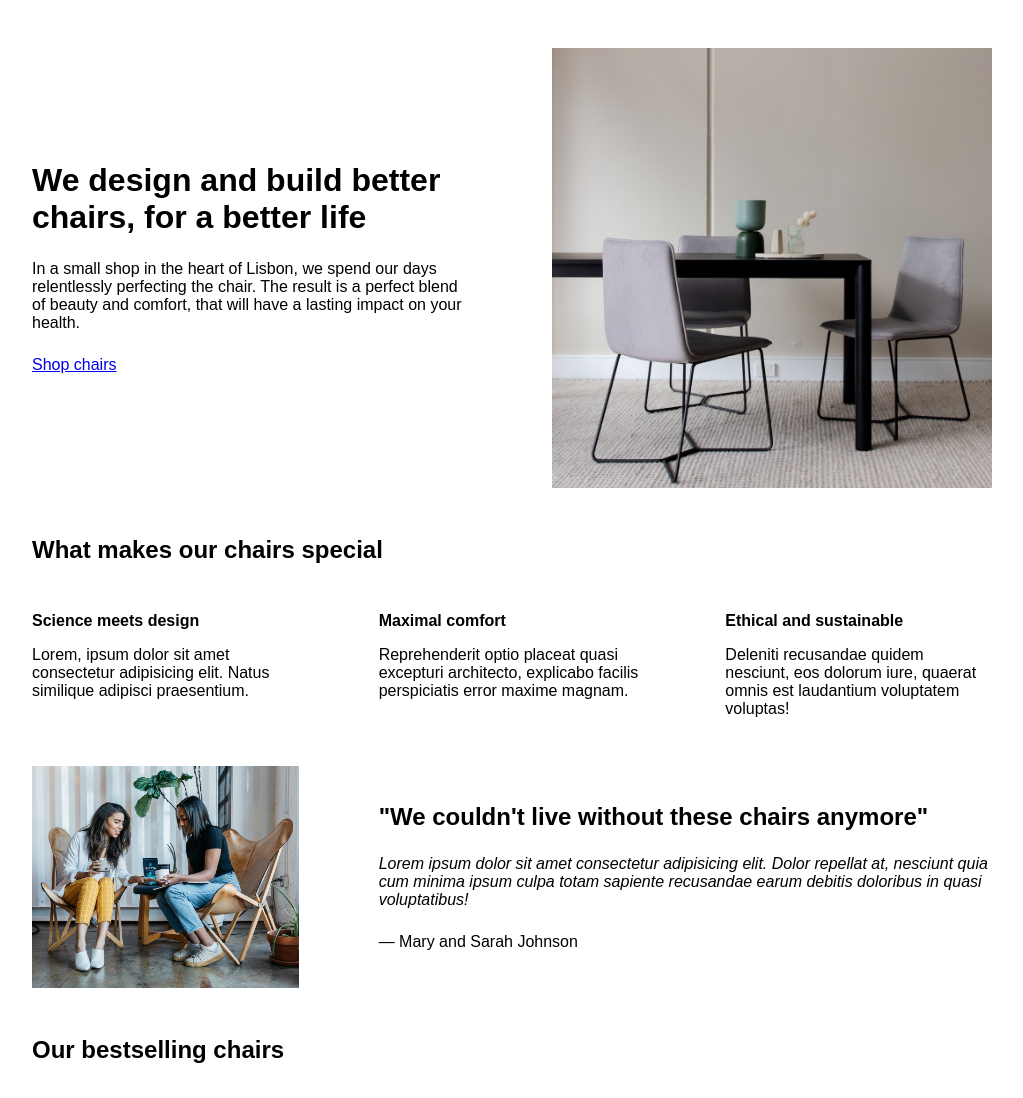
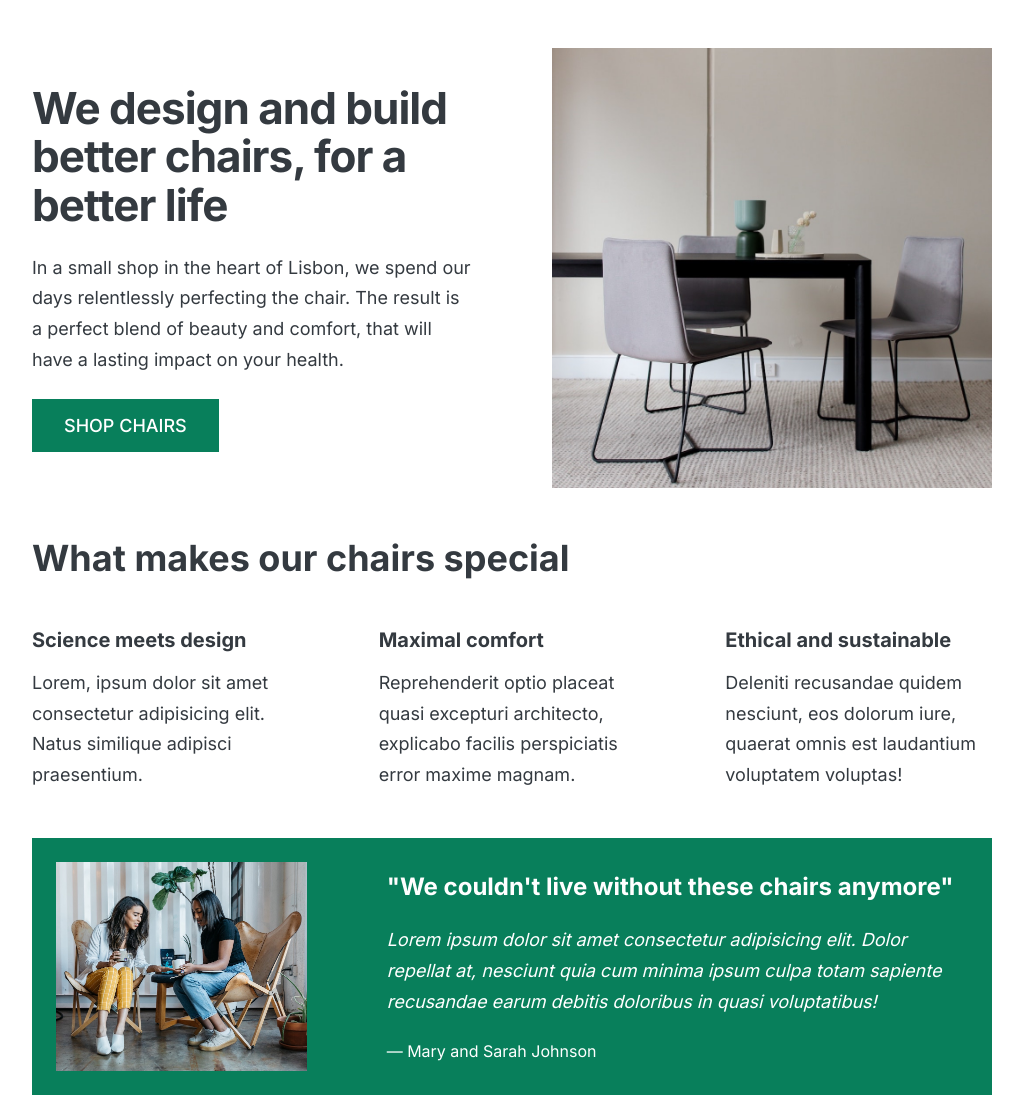
Before and after one commit to Cocopyright/webDesignRules, a plain HTML site: page index.html in a window 1280 px wide. Shown: the top 1098 px of the page, without its empty margins (128-1151 px from the left). Drawn offline with Linux system fonts and the light colour scheme.

Commit message:
Agregado estilos de fuentes, tamaños y colores

```diff
--- a/index.html
+++ b/index.html
@@ -5,6 +5,9 @@
   <meta charset="UTF-8" />
   <meta http-equiv="X-UA-Compatible" content="IE=edge" />
   <meta name="viewport" content="width=device-width, initial-scale=1.0" />
+  <link rel="preconnect" href="https://fonts.googleapis.com">
+  <link rel="preconnect" href="https://fonts.gstatic.com" crossorigin>
+  <link href="https://fonts.googleapis.com/css2?family=Inter:wght@400;500;700&display=swap" rel="stylesheet">
 
   <link rel="stylesheet" href="style.css" />
   <title>Lisbon Chair Shop</title>
--- a/style.css
+++ b/style.css
@@ -5,6 +5,11 @@ SPACING SYSTEM (px)
 FONT SIZE SYSTEM (px)
 10 / 12 / 14 / 16 / 18 / 20 / 24 / 30 / 36 / 44 / 52 / 62 / 74 / 86 / 98
 */
+
+/*
+MAIN COLOR: #087f6b
+GREY COLOR: #343a40
+ */
 
 * {
   margin: 0;
@@ -16,7 +21,9 @@ FONT SIZE SYSTEM (px)
 /* GENERAL STYLES */
 /* ------------------------ */
 body {
-  font-family: sans-serif;
+  font-family: "Inter", sans-serif;
+  color: #343a40;
+  border-bottom: 8px solid #087f5b;
 }
 
 .container {
@@ -31,6 +38,8 @@ section {
 
 h2 {
   margin-bottom: 48px;
+  font-size: 36px;
+  letter-spacing: -0.5;
 }
 
 .grid-3-cols {
@@ -39,6 +48,30 @@ h2 {
   column-gap: 80px;
 }
 
+.btn:link,
+.btn:visited {
+  background-color: #087f5b;
+  color: #fff;
+  text-decoration: none;
+  text-transform: uppercase;
+  font-weight: 500;
+  display: inline-block;
+}
+
+.btn:hover,
+.btn:active {
+  background-color: #099268;
+}
+
+.btn--big {
+  font-size: 18px;
+  padding: 16px 32px;
+}
+
+.btn--small {
+  font-size: 14px;
+  padding: 8px 12px;
+}
 /* ------------------------ */
 /* COMPONENT STYLES */
 /* ------------------------ */
@@ -56,11 +89,17 @@ header {
 }
 
 h1 {
+  /* 44 / 52 / 62 */
   margin-bottom: 24px;
+  font-size: 44px;
+  line-height: 1.1;
+  letter-spacing: -1px;
 }
 
 .header-text {
   margin-bottom: 24px;
+  font-size: 18px;
+  line-height: 1.7;
 }
 
 img {
@@ -73,13 +112,19 @@ img {
 
 .features-title {
   margin-bottom: 16px;
+  font-size: 20px;
 }
 
 .features-text {
+  font-size: 18px;
+  line-height: 1.7;
 }
 
 /* TESTIMONIAL */
 .testimonial-section {
+  background-color: #087f5b;
+  color: #fff;
+  padding: 24px;
 }
 
 .testimonial-box {
@@ -89,11 +134,14 @@ img {
 
 .testimonial-box h2 {
   margin-bottom: 24px;
+  font-size: 24px;
 }
 
 .testimonial-text {
   font-style: italic;
   margin-bottom: 24px;
+  font-size: 18px;
+  line-height: 1.7;
 }
 
 /* CHAIRS */
@@ -103,6 +151,7 @@ img {
 
 h3 {
   margin-bottom: 24px;
+  font-size: 20px;
 }
 
 .chair-details {
@@ -127,8 +176,11 @@ h3 {
 .chair-price {
   display: flex;
   justify-content: space-between;
+  font-size: 20px;
 }
 
 footer {
   margin-bottom: 48px;
+  font-size: 14px;
+  color: #495057;
 }
```
